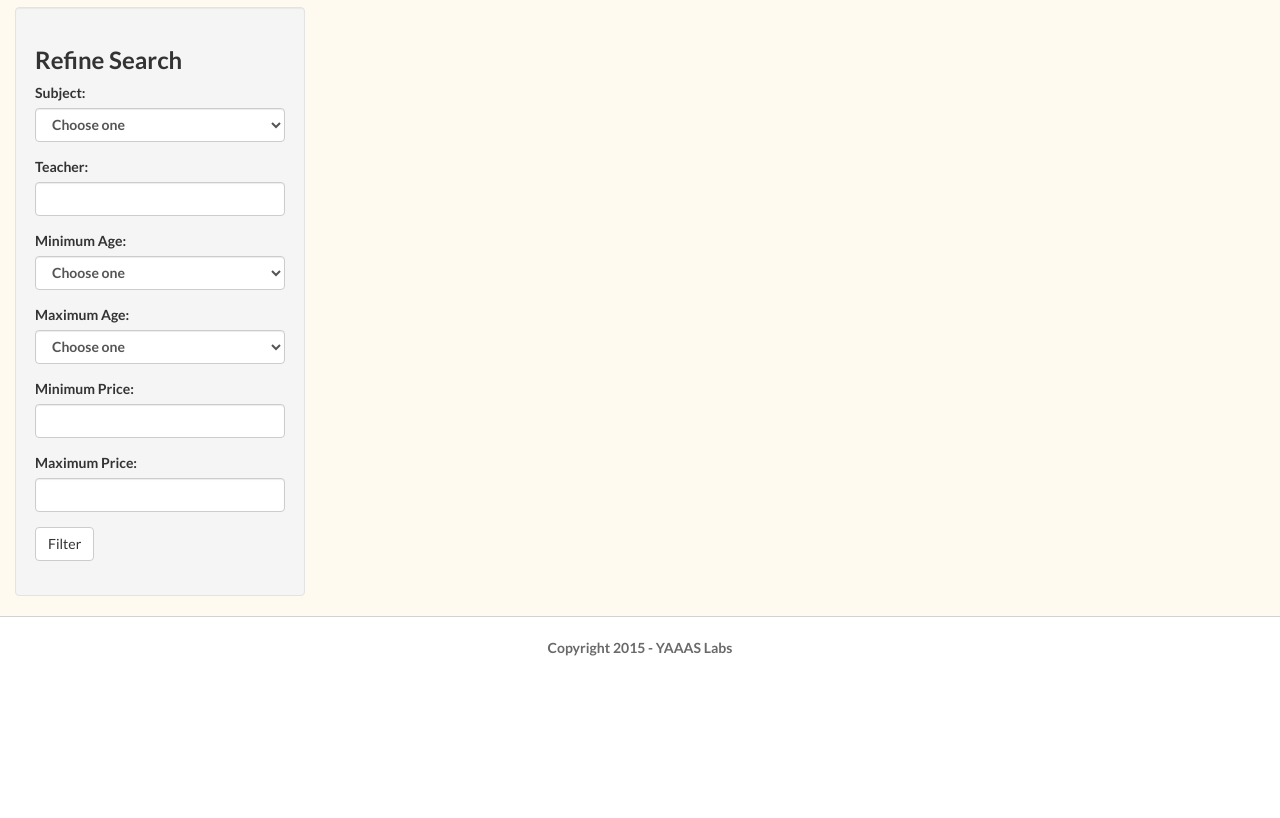
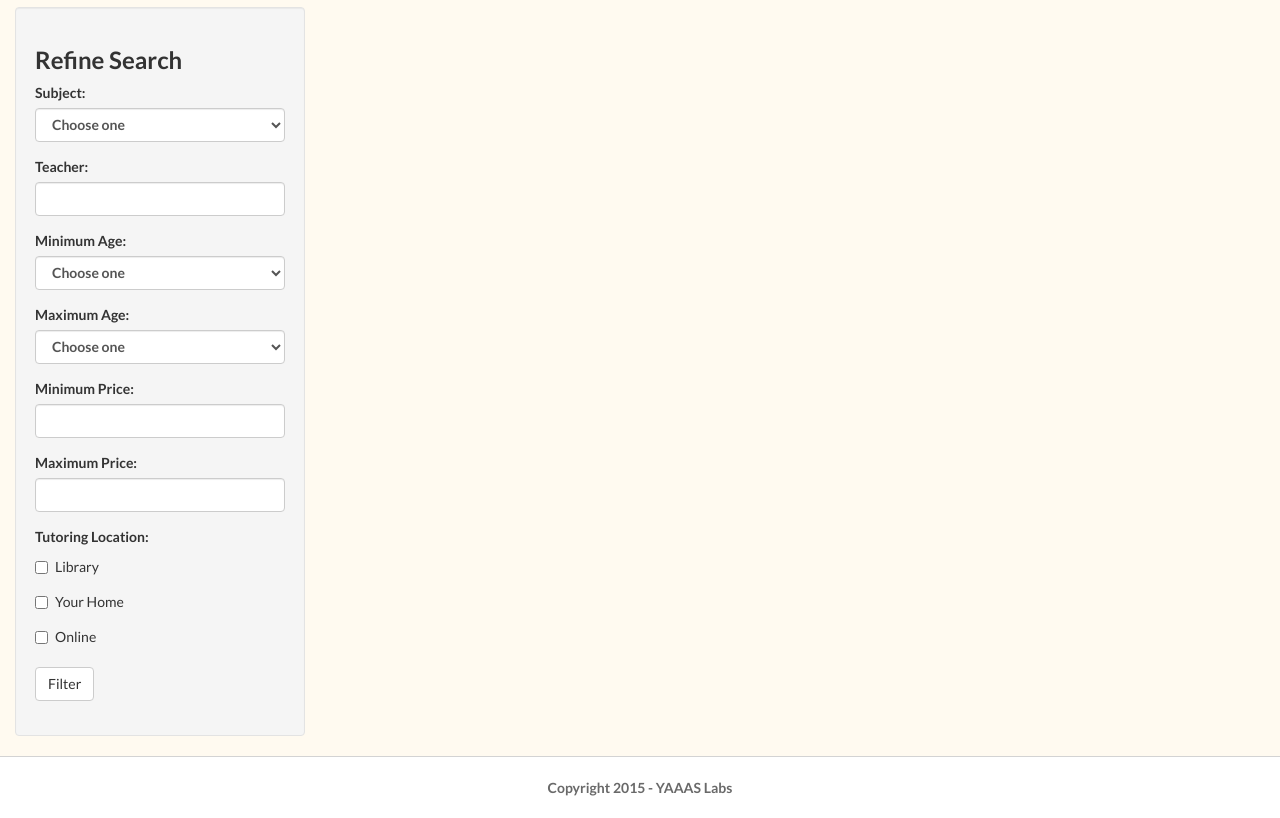
Before and after one commit to gollyzoom/brouze.github.io, a plain HTML site: page search.html in a window 1280 px wide. Shown: the part 163-981 px from the top of the page. Before the commit the page ends 841 px from the top, so only its background shows below. Drawn offline with Linux system fonts and the light colour scheme.

Commit message:
added checkboxes for tutoring location

```diff
--- a/search.html
+++ b/search.html
@@ -163,6 +163,29 @@
                             <label>Maximum Price:</label>
                             <input type="text" class="form-control" id="maxprice">
                         </div>
+                        <label>Tutoring Location:
+                        <div class="form-group">
+                              <div class="checkbox">
+                                <label>
+                                  <input type="checkbox"> Library
+                                </label>
+                              </div>
+                          </div>
+                          <div class="form-group">
+                              <div class="checkbox">
+                                <label>
+                                  <input type="checkbox"> Your Home
+                                </label>
+                              </div>
+                          </div>
+                          <div class="form-group">
+                              <div class="checkbox">
+                                <label>
+                                  <input type="checkbox"> Online
+                                </label>
+                              </div>
+                          </div>
+                          </label>
                         <div class="form-group">
                           <button type="button" class="btn btn-default">Filter</button>
                         </div>
```
